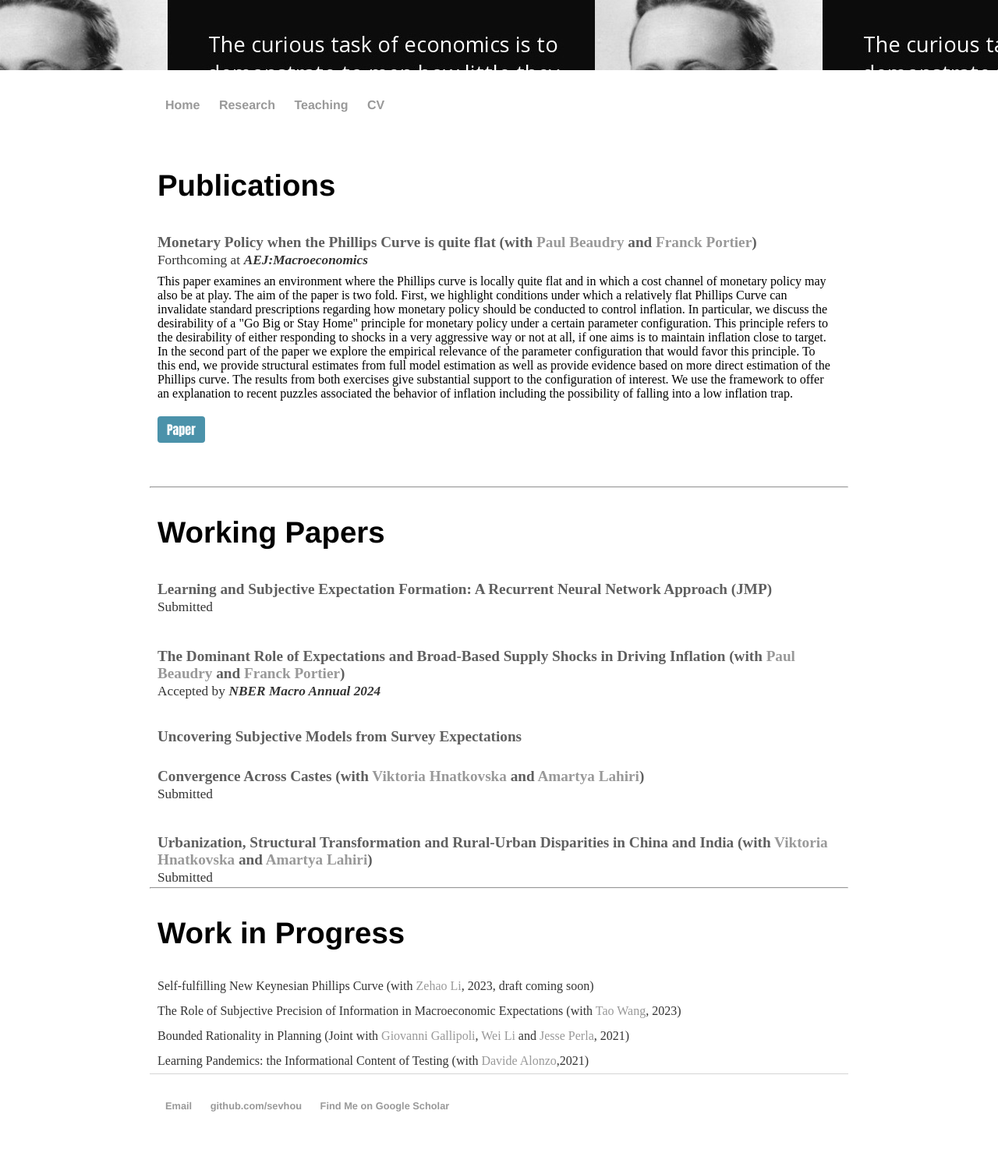
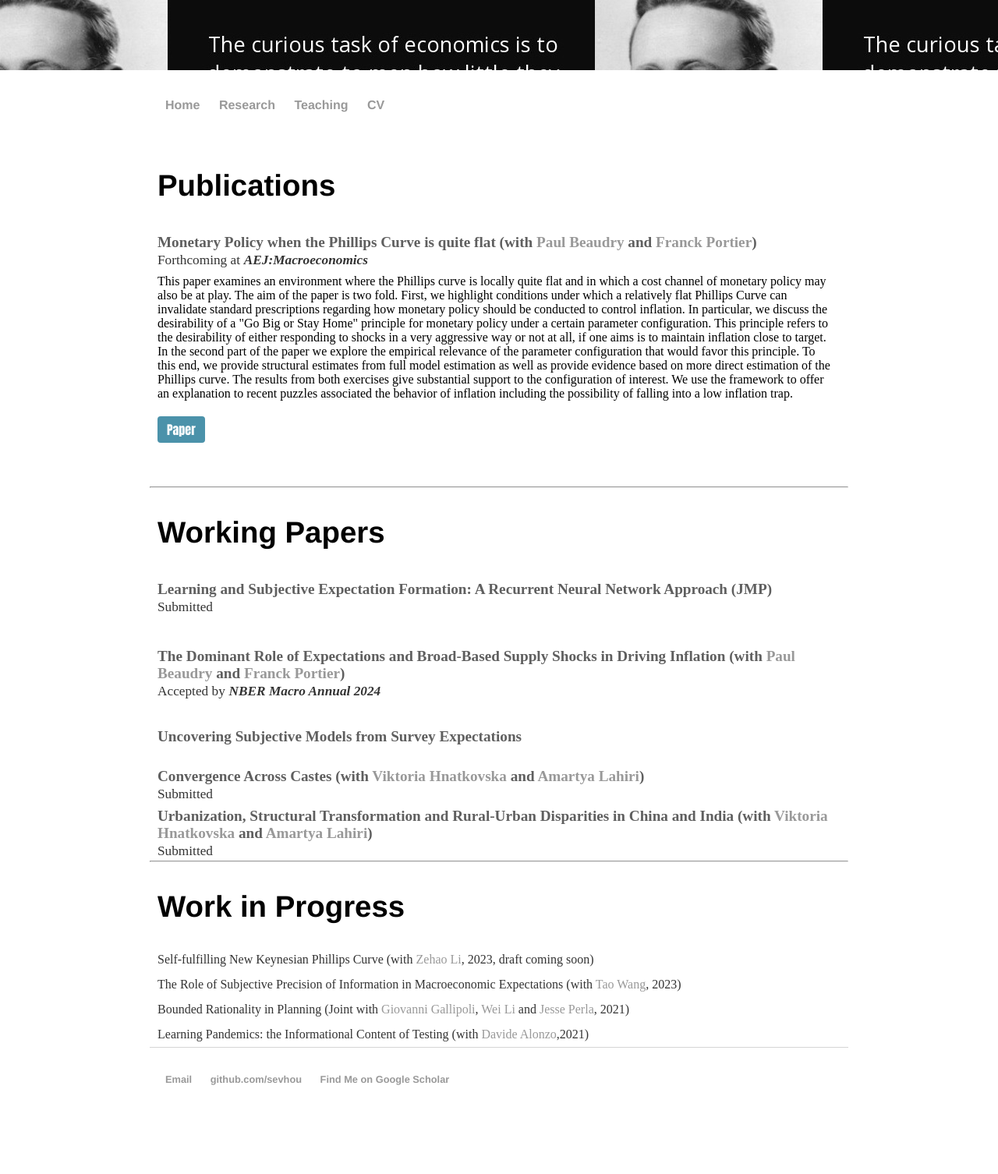
Before and after one commit to sevhou/sevhou.github.io, a Jekyll site: the page built from research/index.html, in a window 1280 px wide. Shown: the whole page at 78% size. Built offline with Jekyll 4.4.1, drawn with Linux system fonts in a browser that asks for light colours; after the commit the page ends 1472 px from its top, so only the background shows below that.

Commit message:
Update index.html

```diff
--- a/research/index.html
+++ b/research/index.html
@@ -68,7 +68,7 @@
       </div>
     </div>
 
-  <br><h2 type="button" class="slide-toggle">Urbanization, Structural Transformation and Rural-Urban Disparities in
+  <h2 type="button" class="slide-toggle">Urbanization, Structural Transformation and Rural-Urban Disparities in
 China and India (with <a href="https://hnatkovska.arts.ubc.ca/">Viktoria Hnatkovska</a> and <a href="https://alahiri.arts.ubc.ca/">Amartya Lahiri</a>)<br>
 	    <pubf>Submitted</pubf></h2>
     <div class="box">
```
